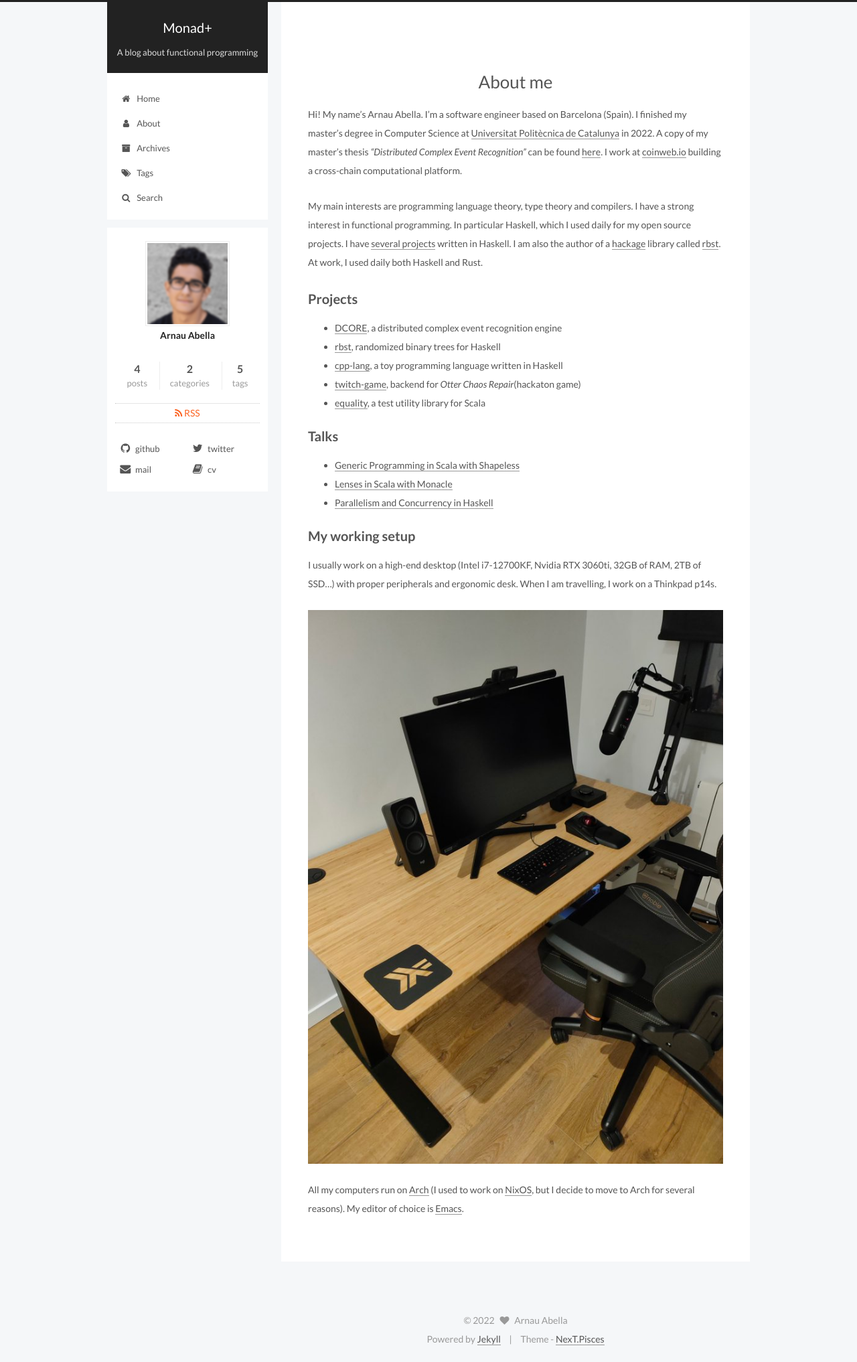
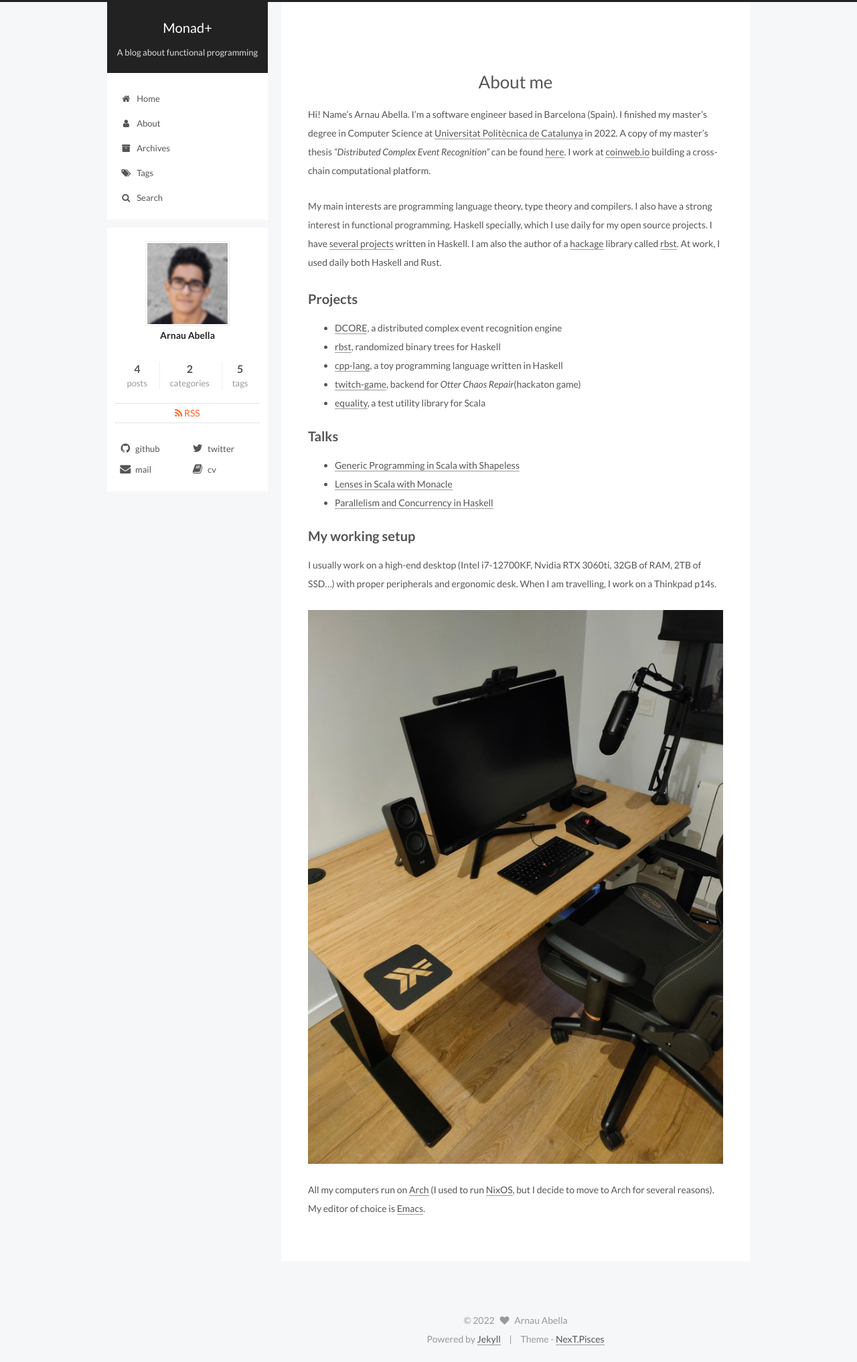
Before and after one commit to monadplus/monadplus.github.io, a Jekyll site: the page built from about/index.md, in a window 1280 px wide. Shown: the whole page at 67% size. Built offline with Jekyll 4.4.1, drawn with Linux system fonts in a browser that asks for light colours; comment, search, counter and statistics services are not loaded.

Commit message:
Typos in about me

```diff
--- a/about/index.md
+++ b/about/index.md
@@ -3,11 +3,9 @@ layout: page
 type: about
 ---
 
-Hi! My name's Arnau Abella. I'm a software engineer based on Barcelona (Spain). I finished my master's degree in Computer Science at [Universitat Politècnica de Catalunya](https://www.fib.upc.edu/) in 2022. A copy of my master's thesis _"Distributed Complex Event Recognition"_ can be found [here](/assets/documents/thesis.pdf). I work at [coinweb.io](https://coinweb.io/) building a cross-chain computational platform.
+Hi! Name's Arnau Abella. I'm a software engineer based in Barcelona (Spain). I finished my master's degree in Computer Science at [Universitat Politècnica de Catalunya](https://www.fib.upc.edu/) in 2022. A copy of my master's thesis _"Distributed Complex Event Recognition"_ can be found [here](/assets/documents/thesis.pdf). I work at [coinweb.io](https://coinweb.io/) building a cross-chain computational platform.
 
-My main interests are programming language theory, type theory and compilers.
-I have a strong interest in functional programming. In particular Haskell, which I used daily for my open source projects.
-I have [several projects](https://github.com/monadplus?tab=repositories&q=&type=&language=haskell) written in Haskell. I am also the author of a [hackage](https://hackage.haskell.org/) library called [rbst](https://hackage.haskell.org/package/rbst). At work, I used daily both Haskell and Rust.
+My main interests are programming language theory, type theory and compilers. I also have a strong interest in functional programming. Haskell specially, which I use daily for my open source projects. I have [several projects](https://github.com/monadplus?tab=repositories&q=&type=&language=haskell) written in Haskell. I am also the author of a [hackage](https://hackage.haskell.org/) library called [rbst](https://hackage.haskell.org/package/rbst). At work, I used daily both Haskell and Rust.
 
 ## Projects
 
@@ -29,4 +27,4 @@ I usually work on a high-end desktop (Intel i7-12700KF, Nvidia RTX 3060ti, 32GB
 
 ![desktop setup](/assets/images/desktop_setup.jpg)
 
-All my computers run on [Arch](https://github.com/monadplus/dotfiles) (I used to work on [NixOS](https://github.com/monadplus/nixconfig), but I decide to move to Arch for several reasons). My editor of choice is [Emacs](https://www.gnu.org/software/emacs/).
+All my computers run on [Arch](https://github.com/monadplus/dotfiles) (I used to run [NixOS](https://github.com/monadplus/nixconfig), but I decide to move to Arch for several reasons). My editor of choice is [Emacs](https://www.gnu.org/software/emacs/).
```
